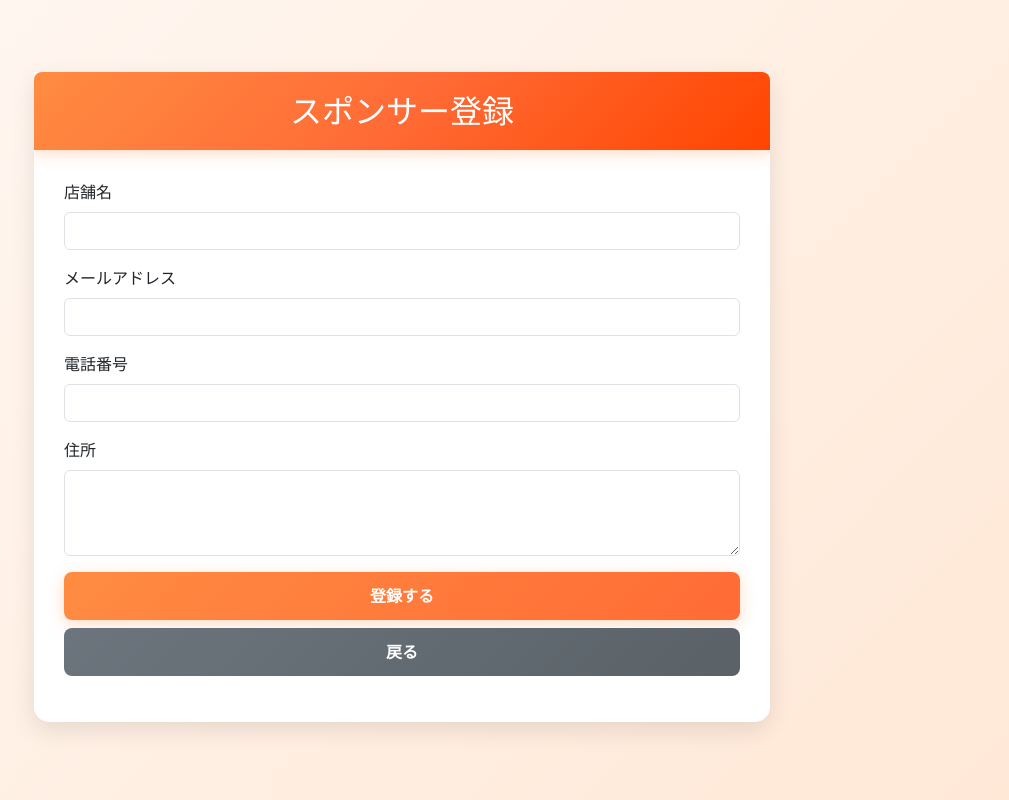
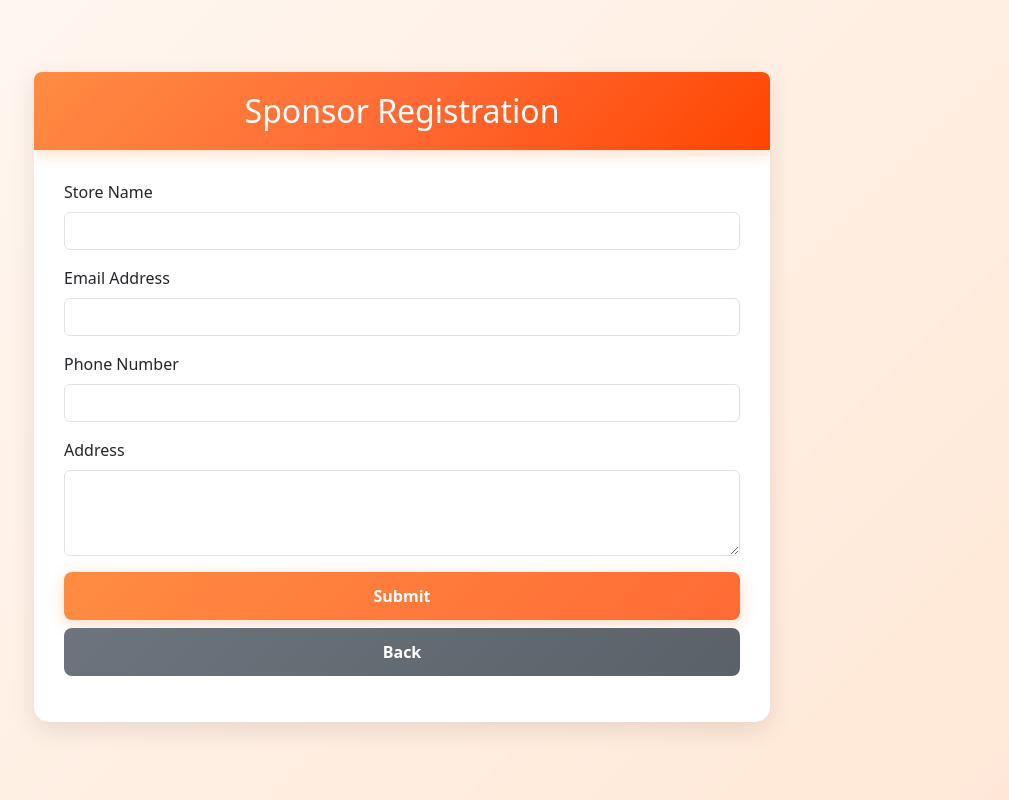
Before and after one commit to NOBU6477/tomo-trip-2025, a plain HTML site: page sponsor-registration-en.html in a window 1280 px wide. Shown: the whole page, without its empty margins (238-1247 px from the left). Drawn offline with nearby package versions, Linux system fonts and the light colour scheme.

Commit message:
Update sponsor-registration-en.html
Translate sponsor-registration-en.html to English
Updated labels, headings, and buttons
Linked "Back" button to index-en.html

```diff
--- a/sponsor-registration-en.html
+++ b/sponsor-registration-en.html
@@ -78,29 +78,30 @@
             <div class="col-md-8">
                 <div class="sponsor-form-container">
                     <div class="sponsor-gradient-header">
-                        <h2 class="mb-0">スポンサー登録</h2>
+                        <h2 class="mb-0">Sponsor Registration</h2>
+
                     </div>
                     <div class="card-body" style="padding: 30px;">
                         <form>
                             <div class="mb-3">
-                                <label for="storeName" class="form-label">店舗名</label>
+                                <label for="storeName" class="form-label">Store Name</label>
                                 <input type="text" class="form-control" id="storeName" required>
                             </div>
                             <div class="mb-3">
-                                <label for="email" class="form-label">メールアドレス</label>
+                                <label for="email" class="form-label">Email Address</label>
                                 <input type="email" class="form-control" id="email" required>
                             </div>
                             <div class="mb-3">
-                                <label for="phone" class="form-label">電話番号</label>
+                                <label for="phone" class="form-label">Phone Number</label>
                                 <input type="tel" class="form-control" id="phone" required>
                             </div>
                             <div class="mb-3">
-                                <label for="address" class="form-label">住所</label>
+                                <label for="address" class="form-label">Address</label>
                                 <textarea class="form-control" id="address" rows="3" required></textarea>
                             </div>
                             <div class="d-grid gap-2">
-                                <button type="submit" class="sponsor-btn-primary">登録する</button>
-                                <a href="index.html" class="sponsor-btn-secondary">戻る</a>
+                                <button type="submit" class="sponsor-btn-primary">Submit</button>
+                                <a href="index-en.html" class="sponsor-btn-secondary">Back</a>
                             </div>
                         </form>
                     </div>
```
